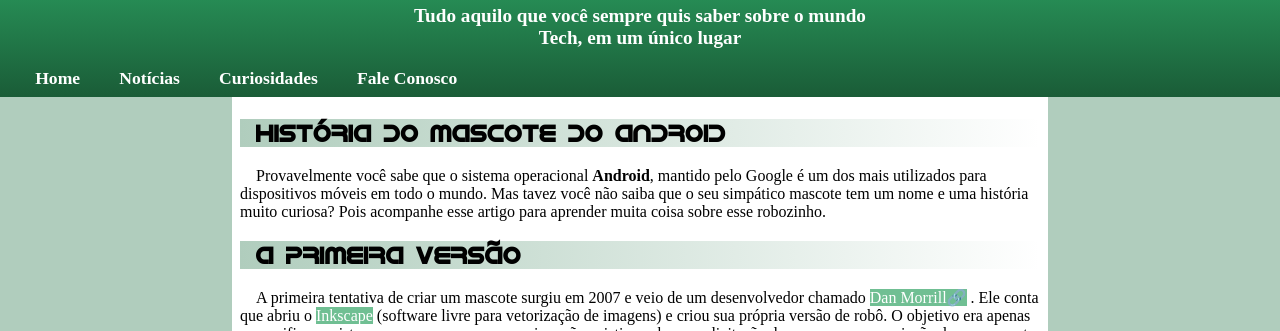
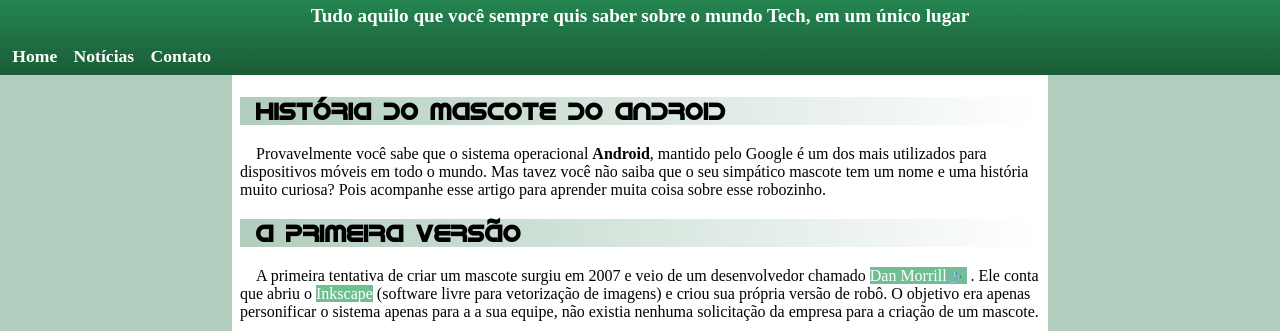
Before and after one commit to reinaldo87/exercicios-html-e-css, a plain HTML site: page site-android/andoid.html in a window 1280 px wide. Shown: the part 98-429 px from the top of the page. Drawn offline with Linux system fonts and the light colour scheme; a web font is replaced by a local one.

Commit message:
mudei os link

```diff
--- a/site-android/andoid.html
+++ b/site-android/andoid.html
@@ -10,12 +10,11 @@
 <body>
     <header>
         <h1 class="h1header">CURIOSIDADES DE TECNOLOGIA</h1>
-        <p class="pheader">Tudo aquilo que você sempre quis saber sobre o mundo <br> Tech, em um único lugar</p>
+        <p class="pheader">Tudo aquilo que você sempre quis saber sobre o mundo Tech, em um único lugar</p>
         <nav>
             <a href="#">Home</a>
             <a href="#">Notícias</a>
-            <a href="#">Curiosidades</a>
-            <a href="#">Fale Conosco</a>
+            <a href="#">Contato</a>
         </nav>
     </header>
     <main>
--- a/site-android/style.css
+++ b/site-android/style.css
@@ -40,7 +40,7 @@ header{
 header nav a{
     color: white;
     text-decoration: none;
-    margin-left: 2em;
+    margin-left: 0.7em;
     font-weight: bold;
     font-size: 1.1em;
 }
```
